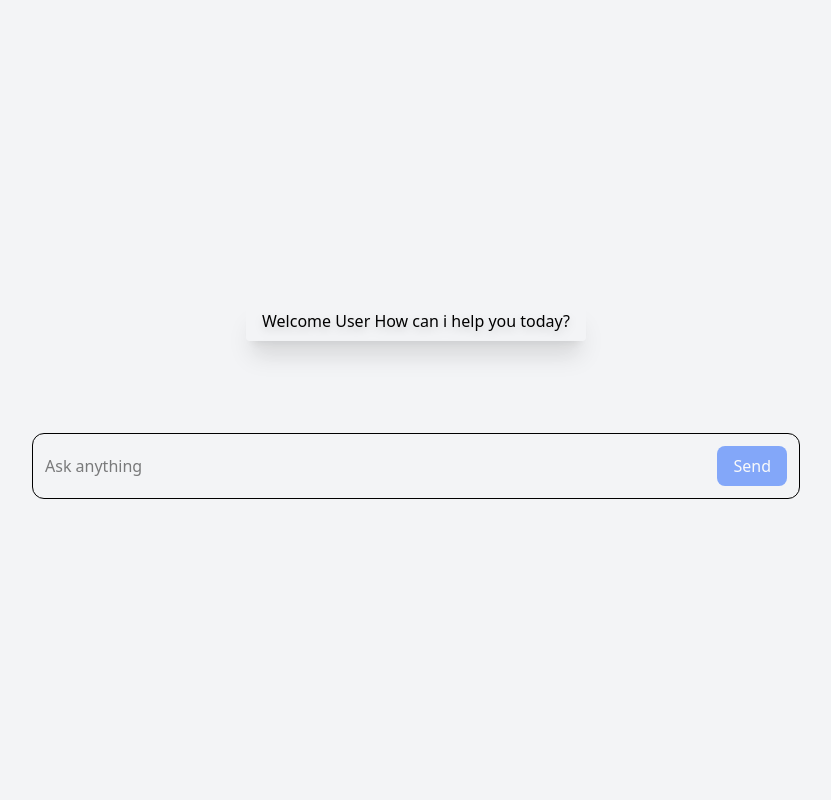
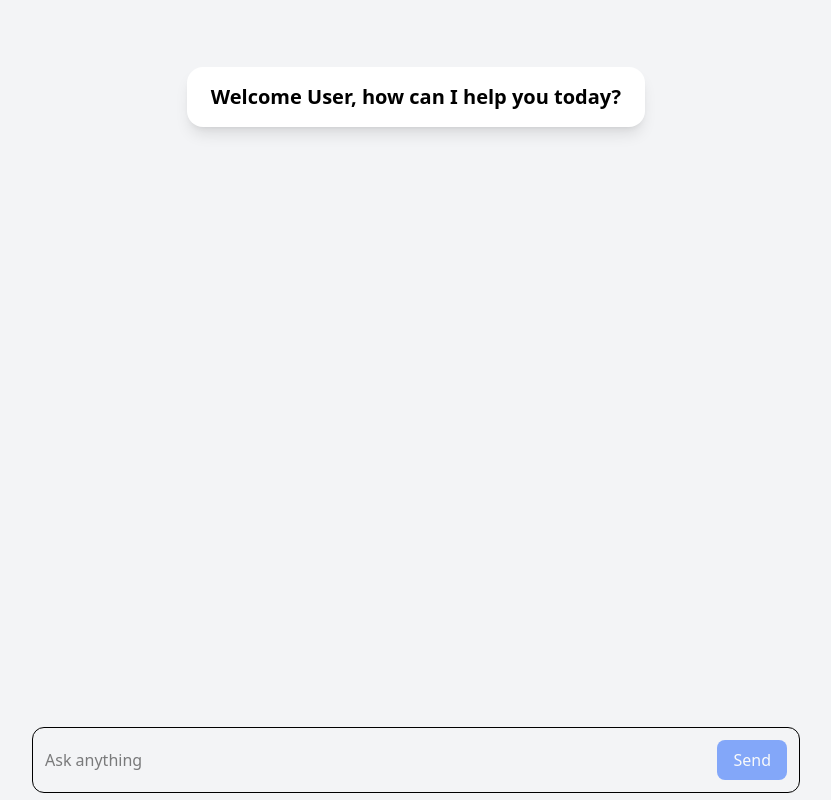
Before and after one commit to byunn90/aiDesk, a React (Vite) app in the folder client/: page / in a window 1280 px wide. Shown: the whole page, without its empty margins (224-1055 px from the left). Built offline with nearby package versions, Linux system fonts and the light colour scheme; the HTML template or start-up script is replaced by a standard one.

Commit message:
Navbar today

```diff
--- a/client/src/assets/Compontents/Chat.tsx
+++ b/client/src/assets/Compontents/Chat.tsx
@@ -1,9 +1,9 @@
-import React, { useState } from "react"
+import React, { useRef, useState } from "react"
 
 export function Chat() {
   const [input, setInput] = useState("")
   const [messages, setMessages] = useState<{id: string; role:"user"|"assistant"; content:string}[]>([])
-
+  const scrollRef = useRef<HTMLDivElement>(null)
   const onSubmit = (e: React.FormEvent) => {
   e.preventDefault()
   const text = input.trim()
@@ -17,14 +17,16 @@ export function Chat() {
 
   return(
     <>
-    <div className="m-20 whitespace-pre-wrap flex items-center w-full max-w-3xl mb-3 space-y-2 font-mono bg-gray-50">
+<div
+  ref={scrollRef}
+  className="h-150 overflow-y-auto whitespace-pre-wrap flex flex-col w-full max-w-3xl space-y-2 px-4"
+>
   {messages.map(m => {
     const isUser = m.role === "user"
-      const rowClass = isUser ? "justify-end" : "justify-start"
-      const bubbleClass = isUser
-      ? "bg-gray-600 text-white"
-      : "bg-zinc-100 text-zinc-900"
-        return (<div key={m.id} className={`flex ${rowClass}`}>
+    const rowClass = isUser ? "justify-start" : "justify-end"
+    const bubbleClass = isUser ? "bg-gray-600 text-white" : "bg-zinc-100 text-zinc-900"
+    return (
+      <div key={m.id} className={`flex ${rowClass}`}>
         <div className={`max-w-[75%] px-4 py-2 rounded-2xl shadow ${bubbleClass}`}>
           {m.content}
         </div>
@@ -32,7 +34,6 @@ export function Chat() {
     )
   })}
 </div>
-
     <form onSubmit={onSubmit} className="flex items-center gap-2 w-full max-w-3xl p-3 border rounded-xl">
     <input
      className="flex-1 min-w-0 bg-transparent outline-none"
--- a/client/src/assets/Compontents/Greetings.tsx
+++ b/client/src/assets/Compontents/Greetings.tsx
@@ -1,12 +1,14 @@
 export function Greeting() {
-
-    return(
-        <div className="flex items-center shadow-xl bg-white-500 text-black px-4 py-2 rounded
-                   transform transition-transform duration-300
-                   hover:-translate-y-1 drop-shadow-lg">
-    <h1>
-        Welcome User How can i help you today?
-    </h1>
+  return (
+    <div
+      className="flex justify-center items-center max-w-xl mx-auto
+                 bg-white text-black px-6 py-4 rounded-2xl shadow-lg
+                 transform transition-all duration-300
+                 hover:-translate-y-1 hover:shadow-2xl mt-15"
+    >
+      <h1 className="text-xl font-semibold text-center">
+        Welcome User, how can I help you today?
+      </h1>
     </div>
-)
+  )
 }
--- a/client/src/assets/Compontents/NavBar.tsx
+++ b/client/src/assets/Compontents/NavBar.tsx
@@ -0,0 +1,7 @@
+export function NavBar() {
+    return (
+        <div>
+            <h1>Hi</h1>
+        </div>
+    )
+}
```
Lines whose indentation alone changed are shown as unchanged.
